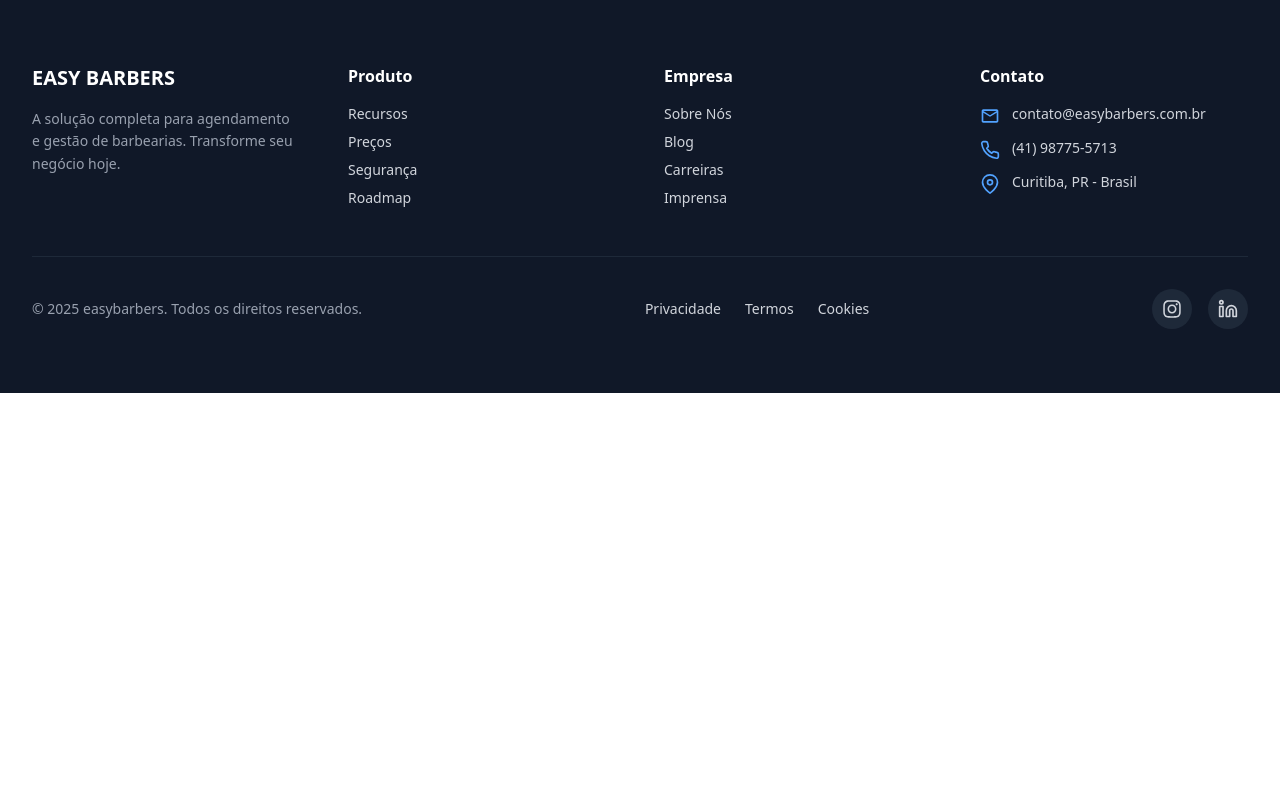
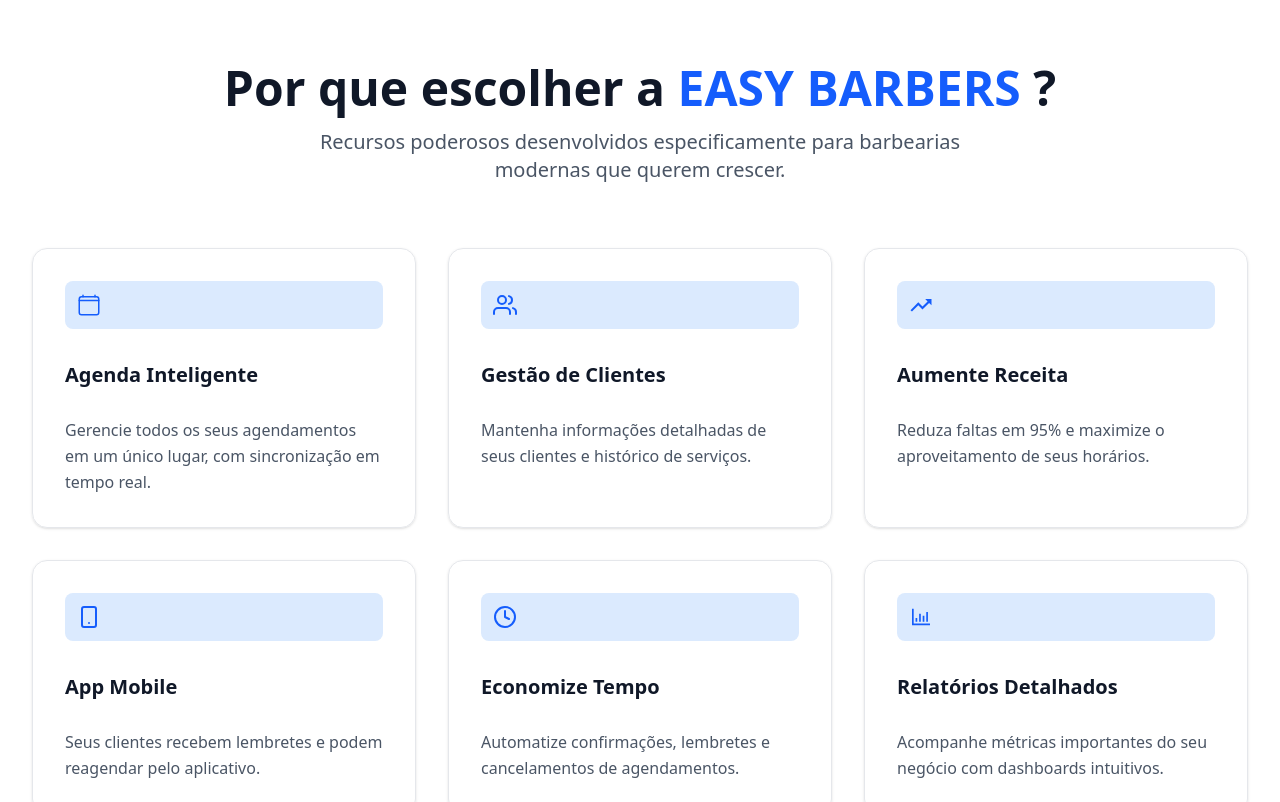
Before and after one commit to LuanRibeiroGit/easybarbers, a Next.js app: page / in a window 1280 px wide. Shown: the part 840-1642 px from the top of the page. Before the commit the page ends 1233 px from the top, so only its background shows below. Built offline with nearby package versions, Linux system fonts and the light colour scheme.

Commit message:
feat(benefits): Inserção do benefits

```diff
--- a/app/page.tsx
+++ b/app/page.tsx
@@ -1,13 +1,15 @@
 import Header from '../src/components/landingpage/header'
 import Footer from '../src/components/landingpage/footer'
 import Hero from '../src/components/landingpage/hero'
+import Benefits from '../src/components/landingpage/benefits'
 
 
 export default function Home() {
     return (
         <div className="min-h-screen flex flex-col bg-white">
             <Header/>
-            <Hero/>
+                <Hero/>
+                <Benefits/>
             <Footer/>
         </div>
     );
--- /dev/null
+++ b/src/components/landingpage/benefits.tsx
@@ -0,0 +1,90 @@
+import { IoCalendarClearOutline } from "react-icons/io5";
+import { FiUsers, FiSmartphone, FiClock } from "react-icons/fi"
+import { IoMdTrendingUp } from "react-icons/io"
+import { AiOutlineBarChart } from "react-icons/ai"
+
+const benefits = [
+    {
+        icon: IoCalendarClearOutline,
+        title: "Agenda Inteligente",
+        description:
+        "Gerencie todos os seus agendamentos em um único lugar, com sincronização em tempo real.",
+    },
+    {
+        icon: FiUsers,
+        title: "Gestão de Clientes",
+        description:
+        "Mantenha informações detalhadas de seus clientes e histórico de serviços.",
+    },
+    {
+        icon: IoMdTrendingUp,
+        title: "Aumente Receita",
+        description:
+        "Reduza faltas em 95% e maximize o aproveitamento de seus horários.",
+    },
+    {
+        icon: FiSmartphone,
+        title: "App Mobile",
+        description:
+        "Seus clientes recebem lembretes e podem reagendar pelo aplicativo.",
+    },
+    {
+        icon: FiClock,
+        title: "Economize Tempo",
+        description:
+        "Automatize confirmações, lembretes e cancelamentos de agendamentos.",
+    },
+    {
+        icon: AiOutlineBarChart,
+        title: "Relatórios Detalhados",
+        description:
+        "Acompanhe métricas importantes do seu negócio com dashboards intuitivos.",
+    },
+]
+
+export default function BenefitsSection() {
+    return (
+        <section id="benefits" className="py-16 sm:py-20 px-4 sm:px-6 lg:px-8 bg-white">
+            <div className="max-w-7xl mx-auto">
+                <div className="text-center mb-12 sm:mb-16">
+                    <h2 className="text-3xl sm:text-4xl md:text-5xl font-bold text-gray-900 mb-4">
+                        Por que escolher a <span className="text-blue-600">EASY BARBERS</span> ?
+                    </h2>
+                    <p className="text-lg sm:text-xl text-gray-600 max-w-2xl mx-auto">
+                        Recursos poderosos desenvolvidos especificamente para barbearias
+                        modernas que querem crescer.
+                    </p>
+                </div>
+
+                <div className="grid sm:grid-cols-2 lg:grid-cols-3 gap-6 sm:gap-8">
+                    {benefits.map((benefit, index) => {
+                        const Icon = benefit.icon
+                        return (
+                            <div key={index} className="p-8 border rounded-[15px] flex flex-col gap-4 shadow-sm hover:shadow-lg transition-all duration-300 border-gray-200 hover:border-blue-300 group">
+                                <div className="mb-4 w-full inline-flex p-3 bg-blue-100 rounded-lg group-hover:bg-blue-200 transition-colors">
+                                    <Icon className="w-6 h-6 text-blue-600" />
+                                </div>
+                                <h3 className="text-xl font-bold text-gray-900 mb-3">
+                                    {benefit.title}
+                                </h3>
+                                <p className="text-gray-600 leading-relaxed">
+                                    {benefit.description}
+                                </p>
+                            </div>
+                        )
+                    })}
+                </div>
+
+                <div className="mt-12 sm:mt-16 bg-gradient-to-r from-blue-50 to-blue-100 rounded-2xl p-6 sm:p-8 md:p-12 text-center border border-blue-200">
+                    <h3 className="text-xl sm:text-2xl md:text-3xl font-bold text-gray-900 mb-4">
+                        Pronto para transformar seu negócio?
+                    </h3>
+                    <p className="text-base sm:text-lg text-gray-600 mb-6 max-w-2xl mx-auto">
+                        Junte-se a centenas de barbearias que já aumentaram sua receita e
+                        satisfação dos clientes.
+                    </p>
+                </div>
+            </div>
+        </section>
+    )
+}
```
